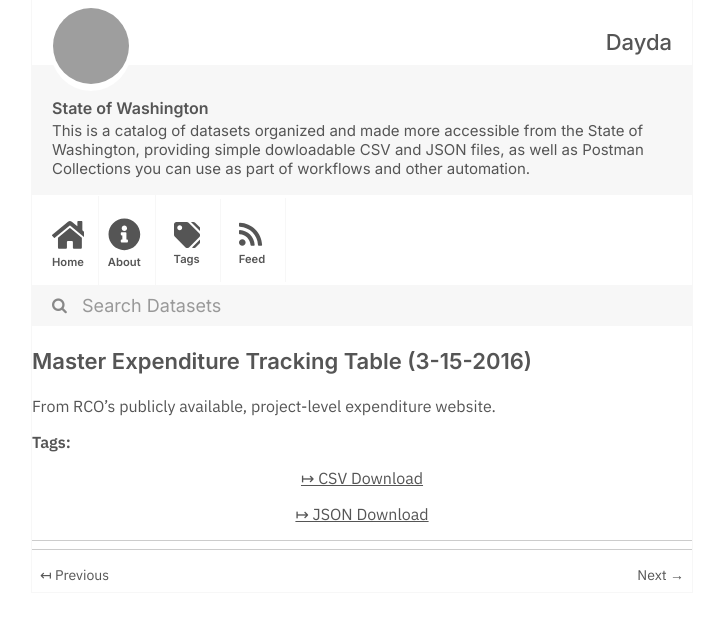
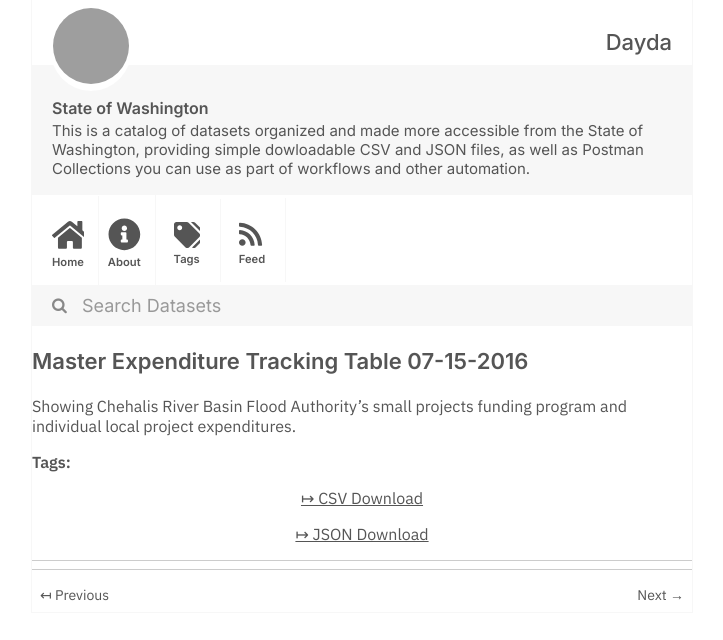
Before and after one commit to dayda-entities/state-of-washington, a Jekyll site: the page built from _posts/2020-11-10-master-expenditure-tracking-ta.md, in a window 1280 px wide, cut to the strip 0-640 px from the top of the page. Shown: the whole strip, without its empty margins (278-1001 px from the left). Built offline with Jekyll 4.4.1, drawn with Linux system fonts in a browser that asks for light colours; grey boxes are pictures that could not be loaded.

```diff
--- a/_posts/2020-11-10-master-expenditure-tracking-ta.md
+++ b/_posts/2020-11-10-master-expenditure-tracking-ta.md
@@ -1,15 +1,15 @@
 ---
-title: Master Expenditure Tracking Table (3-15-2016)
-created: '2020-11-10T17:21:01.201948'
-modified: '2020-11-10T17:21:01.201958'
+title: Master Expenditure Tracking Table 07-15-2016
+created: '2020-11-10T17:20:57.718824'
+modified: '2020-11-10T17:20:57.718831'
 state: active
 type: dataset
 tags: []
 groups:
   - Local Government
-csv_url: 'https://data.wa.gov/api/views/ktwz-dygw/rows.csv?accessType=DOWNLOAD'
-json_url: 'https://data.wa.gov/api/views/ktwz-dygw/rows.json?accessType=DOWNLOAD'
+csv_url: 'https://data.wa.gov/api/views/k5p7-4crk/rows.csv?accessType=DOWNLOAD'
+json_url: 'https://data.wa.gov/api/views/k5p7-4crk/rows.json?accessType=DOWNLOAD'
 layout: post
 
 ---
-From RCO's publicly available, project-level expenditure website.
+Showing Chehalis River Basin Flood Authority's small projects funding program and individual local project expenditures.
```
